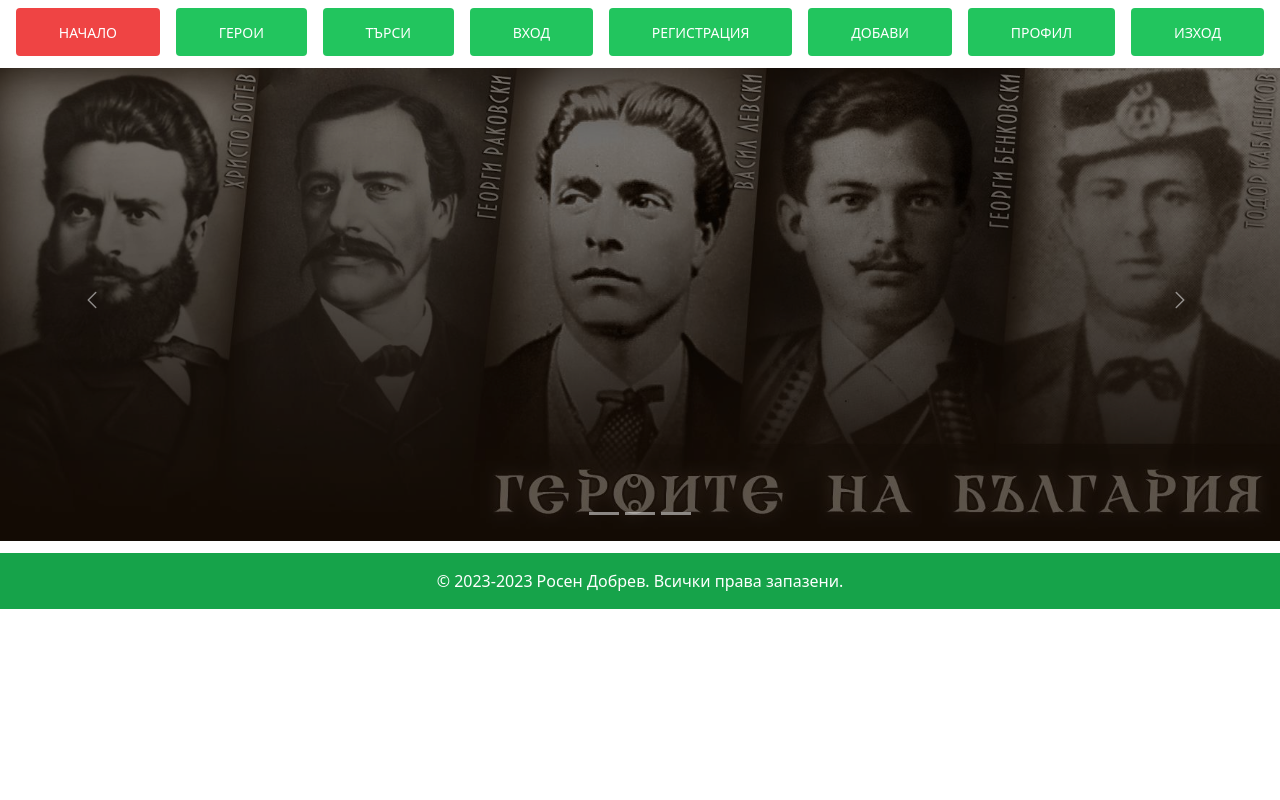
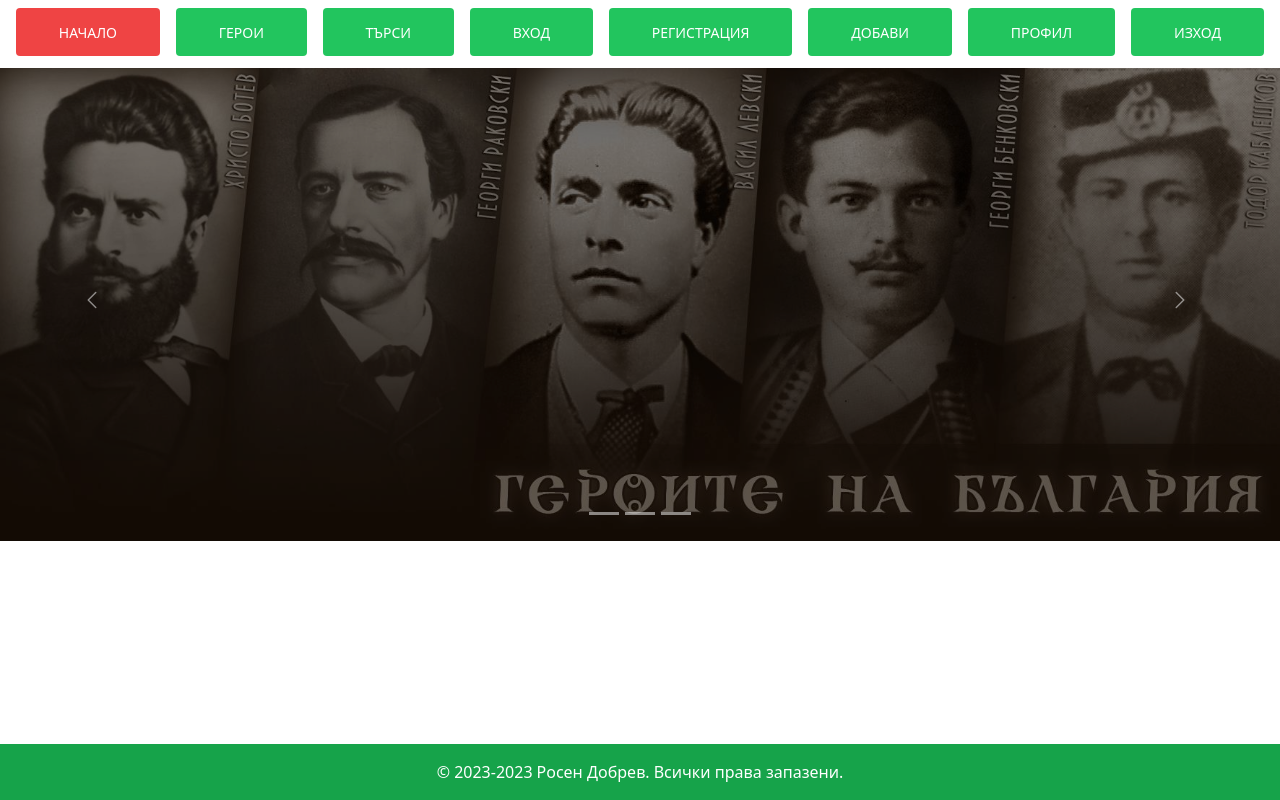
Before and after one commit to RosenDobrev10/Bulgarian-Heroes, a React (Vite) app in the folder client/: page / in a window 1280 px wide. Built offline with nearby package versions, Linux system fonts and the light colour scheme; what tw-elements would draw is missing.

Commit message:
Make Footer fixed to the bottom of the page

```diff
--- a/client/src/components/Footer/Footer.jsx
+++ b/client/src/components/Footer/Footer.jsx
@@ -1,9 +1,11 @@
+import styles from './Footer.module.css'
+
 export default function Footer() {
 	const currentYear = new Date().getFullYear()
 	return (
 		<>
 			{/*Footer container*/}
-			<footer className="mt-3 flex flex-col items-center text-center text-white">
+			<footer className={`${styles.fixedFooter} mt-3 flex flex-col items-center text-center text-white`}>
 				{/*Copyright section*/}
 				<div className="w-full bg-green-600 p-4 text-center text-white">
 					<p>
--- /dev/null
+++ b/client/src/components/Footer/Footer.module.css
@@ -0,0 +1,5 @@
+.fixedFooter {
+    position: fixed;
+    bottom: 0;
+    width: 100%;
+}
```
